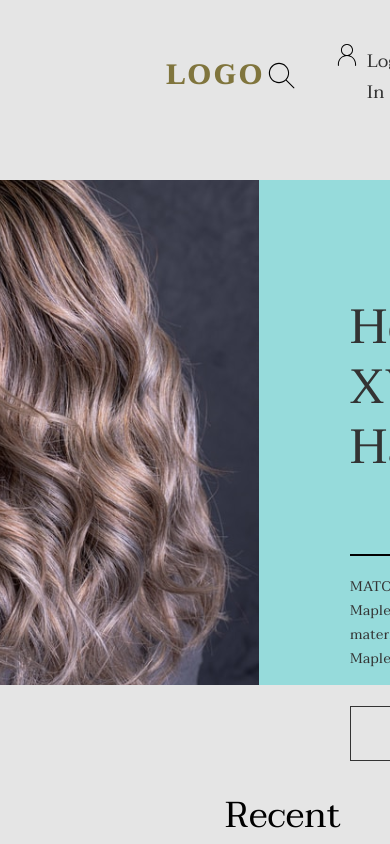
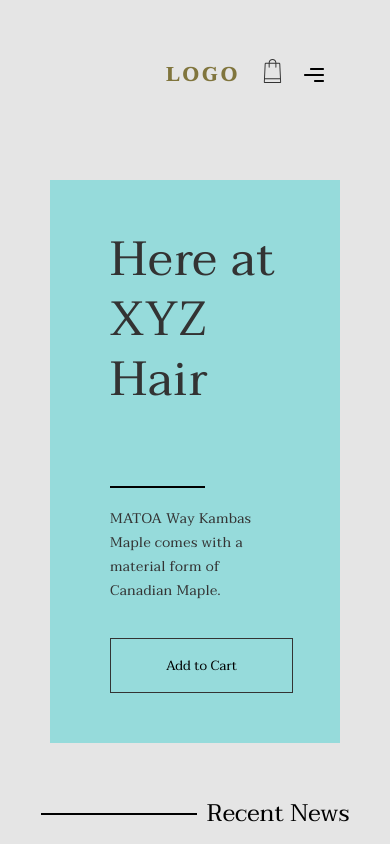
Before and after one commit to seyi-js/simple-ecommerce-landing-page, a Next.js app: page / in a window 390 px wide. Built offline with nearby package versions, Linux system fonts and the light colour scheme.

Commit message:
added media query

```diff
--- a/src/components/BestSeller/style.tsx
+++ b/src/components/BestSeller/style.tsx
@@ -4,17 +4,35 @@ export const StyledBestSellerSection = styled.section`
   margin: 100px 203px;
   height: 622.14px;
 
+  @media (max-width: 768px) {
+    margin: 50px 50px;
+    height: auto;
+  }
+
   .best-seller-items {
     display: grid;
     grid-template-columns: repeat(2, 1fr);
     grid-gap: 32px;
     margin-top: 32px;
+
+    @media (max-width: 768px) {
+      grid-template-columns: repeat(1, 1fr);
+    }
   }
 `;
 
 export const StyledBestSellerItem = styled.div`
   display: flex;
   height: 270px;
+
+  @media (max-width: 500px) {
+    flex-direction: column;
+    height: auto;
+
+    img {
+      display: none;
+    }
+  }
 
   div {
     background: #96dbdb;
--- a/src/components/Footer/style.tsx
+++ b/src/components/Footer/style.tsx
@@ -7,12 +7,23 @@ export const StyledFooterSection = styled.footer`
   background-color: #008080;
   justify-content: space-around;
 
+  @media (max-width: 500px) {
+    flex-direction: column;
+    height: auto;
+    align-items: center;
+  }
+
   .footer-left {
     display: grid;
     grid-template-columns: repeat(2, 1fr);
     grid-gap: 20px;
-    /* grid-template-rows: repeat(2, 1fr); */
     text-align: left;
+
+    @media (max-width: 500px) {
+      display: flex;
+      flex-direction: column;
+      align-items: center;
+    }
 
     a {
       font-weight: 500;
@@ -29,6 +40,10 @@ export const StyledFooterSection = styled.footer`
     justify-content: right;
     align-items: right;
     text-align: right;
+
+    @media (max-width: 500px) {
+      text-align: center;
+    }
 
     h2 {
       font-style: normal;
--- a/src/components/Header/index.tsx
+++ b/src/components/Header/index.tsx
@@ -24,13 +24,20 @@ function Header({}: Props) {
             alignItems: 'center',
           }}
         >
-          <Image src='/img/search.svg' alt='logo' width={32} height={32} />
+          <Image
+            src='/img/search.svg'
+            alt='logo'
+            width={32}
+            height={32}
+            className='search'
+          />
 
           <div
             style={{
               display: 'flex',
               alignItems: 'baseline',
             }}
+            className='login'
           >
             <Image
               src='/img/user.svg'
--- a/src/components/Header/styles.tsx
+++ b/src/components/Header/styles.tsx
@@ -12,6 +12,11 @@ export const StyledHeader = styled.header<{ styleProps?: any }>`
 export const StyledHeaderLeft = styled.div<{ styleProps?: any }>`
   display: flex;
   flex: 2;
+
+  //media query
+  /* @media (max-width: 768px) {
+    flex: 1;
+  } */
 `;
 
 export const StyledLogo = styled.h1<{ styleProps?: any }>`
@@ -23,6 +28,10 @@ export const StyledLogo = styled.h1<{ styleProps?: any }>`
   color: #80753d;
   text-transform: uppercase;
   font-family: 'Taviraj', sans-serif;
+
+  @media (max-width: 768px) {
+    font-size: 20px;
+  }
 `;
 
 export const StyledHeaderRight = styled.div<{ styleProps?: any }>`
@@ -39,4 +48,12 @@ export const StyledHeaderRight = styled.div<{ styleProps?: any }>`
   div > div > img {
     margin: 0 20px;
   }
+
+  @media (max-width: 768px) {
+    justify-content: space-between;
+    .login,
+    .search {
+      display: none !important;
+    }
+  }
 `;
--- a/src/components/HeroSection/index.tsx
+++ b/src/components/HeroSection/index.tsx
@@ -7,7 +7,7 @@ type Props = {};
 const HeroSection = (props: Props) => {
   return (
     <StyledHeroSection>
-      <div>
+      <div className='hero-image'>
         <Image
           src='/img/HeroImage.svg'
           alt='Picture of the author'
--- a/src/components/HeroSection/styles.tsx
+++ b/src/components/HeroSection/styles.tsx
@@ -5,6 +5,16 @@ export const StyledHeroSection = styled.section`
   margin: 30px 203px;
   justify-content: center;
   height: 505px;
+
+  @media (max-width: 768px) {
+    margin: 30px 50px;
+    flex-direction: column;
+    height: auto;
+
+    .hero-image {
+      display: none;
+    }
+  }
 `;
 
 export const StyledHeroSectionRight = styled.div`
@@ -12,6 +22,11 @@ export const StyledHeroSectionRight = styled.div`
   padding: 118px 91px;
   display: flex;
   flex-direction: column;
+
+  @media (max-width: 768px) {
+    padding: 50px 60px;
+    flex: 1;
+  }
 
   h1 {
     font-weight: 400;
--- a/src/components/Products/style.tsx
+++ b/src/components/Products/style.tsx
@@ -4,17 +4,39 @@ export const StyledProductSection = styled.section`
   margin: 100px 203px;
   height: 622.14px;
 
+  @media (max-width: 768px) {
+    margin: 50px 50px;
+    height: auto;
+  }
+
   .products-items {
     display: grid;
     grid-template-columns: repeat(3, 1fr);
     grid-gap: 32px;
     margin-top: 32px;
+
+    @media (max-width: 768px) {
+      display: flex !important;
+      flex-direction: column !important;
+      justify-content: center !important;
+      align-items: center !important;
+    }
   }
 `;
 
 export const StyledProductItem = styled.div`
   display: flex;
   height: 100%;
+
+  @media (max-width: 500px) {
+    flex-direction: column;
+    width: auto;
+    height: auto;
+
+    img {
+      width: 100%;
+    }
+  }
 
   div {
     background: #ffffff;
--- a/src/components/RecentNews/styles.tsx
+++ b/src/components/RecentNews/styles.tsx
@@ -4,10 +4,19 @@ export const StyledRecentNewsSection = styled.section`
   margin: 100px 203px;
   /* height: 622.14px; */
 
+  @media (max-width: 768px) {
+    margin: 50px 0px;
+  }
+
   .recent-news-content {
     display: flex;
     margin-top: 55px;
     justify-content: center;
+
+    @media (max-width: 768px) {
+      flex-direction: column;
+      align-items: center;
+    }
 
     .recent-news-content-item-left {
       display: flex;
@@ -16,6 +25,10 @@ export const StyledRecentNewsSection = styled.section`
       text-align: center;
       flex: 1;
       padding: 0 20%;
+
+      @media (max-width: 768px) {
+        margin-bottom: 50px;
+      }
 
       h1 {
         font-style: normal;
--- a/src/util/ComponentHeaderWithSpan/style.tsx
+++ b/src/util/ComponentHeaderWithSpan/style.tsx
@@ -3,15 +3,29 @@ import styled from 'styled-components';
 export const StyledComponentHeaderWithSpan = styled.div`
   display: flex;
   /* flex-direction: */
+
+  @media (max-width: 768px) {
+    justify-content: center;
+  }
+
   span {
     width: 171px;
     border: 1px solid #000000;
     align-self: center;
     margin-right: 20px;
+
+    @media (max-width: 500px) {
+      margin-right: 10px;
+      width: 40%;
+    }
   }
 
   h2 {
     font-weight: 500;
     font-size: 36px;
+
+    @media (max-width: 500px) {
+      font-size: 24px;
+    }
   }
 `;
```
